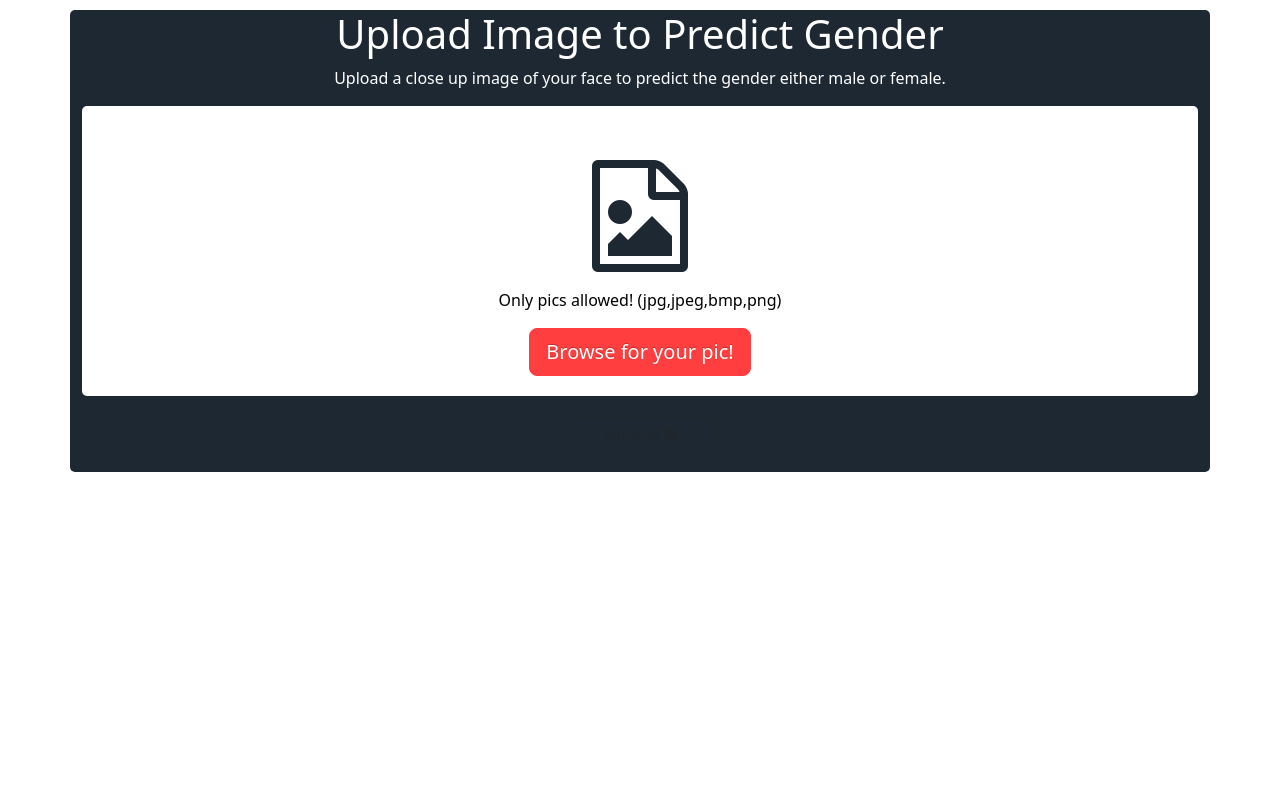
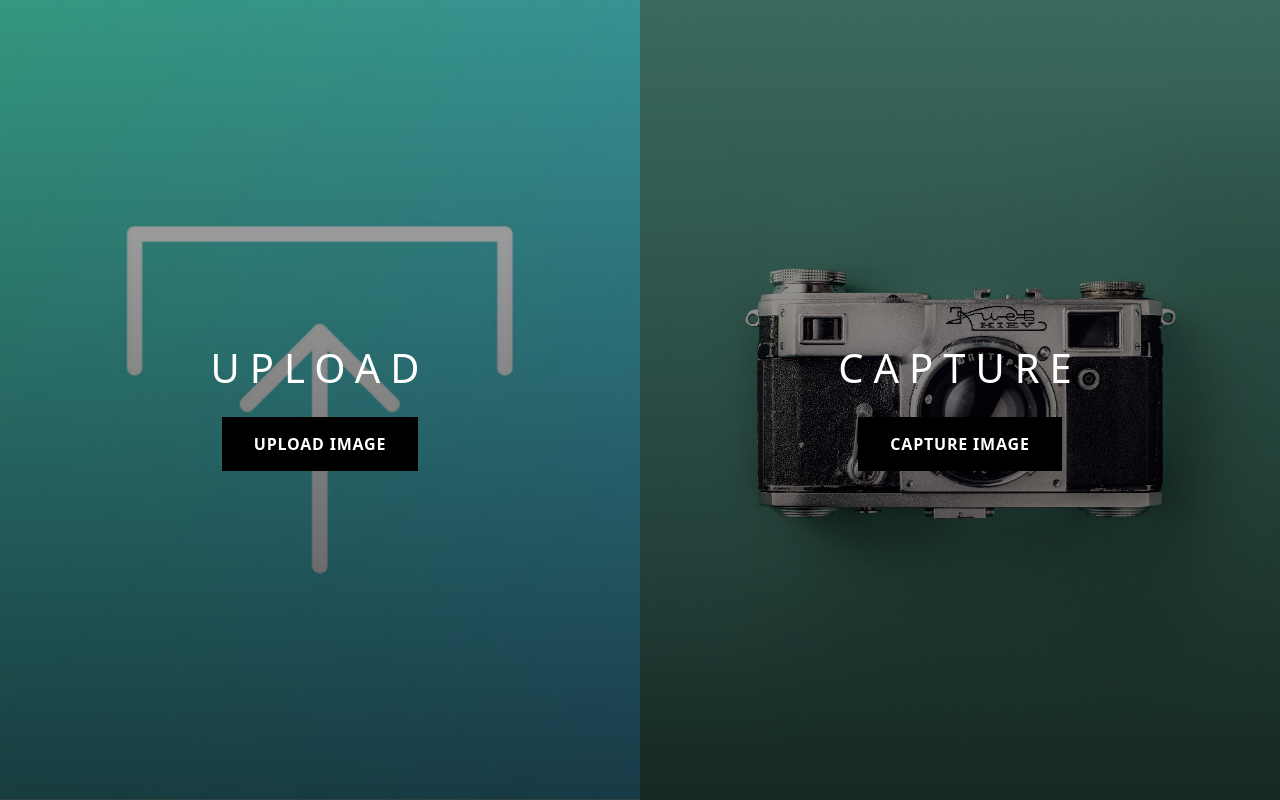
Before and after one commit to ItzDeadShot/male-female-classification-system, a Flask app: page / in a window 1280 px wide. Shown: the part 56-856 px from the top of the page. Before the commit the page ends 528 px from the top, so only its background shows below. Run offline with Flask 2, Linux system fonts and the light colour scheme; some libraries are stand-ins or nearby versions.

Commit message:
added capture and upload feature

```diff
--- a/app.py
+++ b/app.py
@@ -2,29 +2,29 @@ from flask import Flask, request, render_template, Response
 import tensorflow as tf
 import numpy as np
 from io import BytesIO
-import sass
+import base64
+import os
 
 app = Flask(__name__)
 
 # load the model
 model = tf.keras.models.load_model('model.h5')
 
-# @app.route('/css/style.css')
-# def serve_css():
-#   # read the SCSS file
-#   with open('static/scss/style.scss', 'r') as f:
-#     scss = f.read()
 
-#   # compile the SCSS to CSS
-#   css = sass.compile(string=scss)
-
-#   # return the CSS as a response
-#   return Response(css, mimetype='text/css')
+@app.after_request
+def add_header(response):
+    """
+    Add headers to both force latest IE rendering engine or Chrome Frame,
+    and also to cache the rendered page for 10 minutes.
+    """
+    response.headers['X-UA-Compatible'] = 'IE=Edge,chrome=1'
+    response.headers['Cache-Control'] = 'public, max-age=0'
+    return response
 
 
 @app.route('/')
 def home():
-    # render the template with a form for uploading an image
+    # render the template with a form for home page
     return render_template('index.html')
 
 
@@ -36,24 +36,40 @@ def upload():
 
 @app.route('/capture')
 def capture():
-    # render the template with a form for uploading an image
+    # render the template with a form for capturing an image
     return render_template('capture.html')
 
 
 @app.route('/about')
 def about():
-    # render the template with a form for uploading an image
+    # render the template with a form for about page
     return render_template('about.html')
 
 
 @app.route('/predict', methods=['POST'])
 def predict():
-    # get the uploaded image file
-    print(request.get_data())
-    image_file = request.files['fileup']
+    upload = True
+    if (request.content_type.split(';')[0] == "application/x-www-form-urlencoded"):
+        # get the uploaded image file
+        image_file = request.form['image'].split(',')[1]
+        # read the image file as a binary stream
+        image_binary_stream = BytesIO(base64.b64decode(image_file))
+        upload = False
+    else:
+        # get the uploaded image file
+        image_file = request.files['fileup']
+        # read the image file as a binary stream
+        image_binary_stream = BytesIO(image_file.read())
+        upload = True
 
-    # read the image file as a binary stream
-    image_binary_stream = BytesIO(image_file.read())
+    if os.path.exists("static/temp.jpg"):
+        os.remove("static/temp.jpg")
+    else:
+        print("The file does not exist")
+
+    # save the image to a file
+    with open('static/temp.jpg', 'wb') as f:
+        f.write(image_binary_stream.getvalue())
 
     # read the image file and preprocess it for the model
     image = tf.keras.preprocessing.image.load_img(
@@ -65,7 +81,7 @@ def predict():
     # make a prediction using the model
     prediction = model.predict(image)
 
-    title = ""
+    title = "Null"
     if int(prediction*2) >= 1:
         percentage = (round(float(((prediction[0]-0.5) + 0.5) * 100), 2))
         title = f"Male ({percentage}%)"
@@ -73,12 +89,13 @@ def predict():
         percentage = (round(float(((0.5-prediction[0])+0.5) * 100), 2))
         title = f"Female ({percentage}%)"
 
-    # save the image to a file
-    with open('static/temp.jpg', 'wb') as f:
-        f.write(image_binary_stream.getvalue())
-
-    # return the prediction and image to the template
-    return render_template('index.html', prediction=title, image='static/temp.jpg')
+    if upload:
+        # return the prediction and image to the template
+        return render_template('upload.html', prediction=title, image='static/temp.jpg')
+    else:
+        # return the prediction and image to the template
+        results = {'prediction': title, 'image': 'static/temp.jpg'}
+        return results
 
 
 if __name__ == '__main__':
--- /dev/null
+++ b/requirements.txt
@@ -0,0 +1,3 @@
+Flask==2.2.2
+numpy==1.24.1
+tensorflow==2.11.0
--- a/static/css/style.css
+++ b/static/css/style.css
@@ -103,3 +103,123 @@ h4 > strong {
   font-size: 1em;
   text-align: center;
 }
+
+.capture_prediction {
+  color: #ffffff;
+  margin-top: 16px !important;
+  font-size: 1em;
+  text-align: center;
+}
+
+#capture_result {
+  display: none;
+}
+
+body {
+
+  font-family: 'Montserrat', sans-serif;
+  font-weight: 300;
+  font-size: 14px;
+}
+
+
+.wrapper .left,
+.wrapper .right {
+  width: 100%;
+  height: 50vh;
+  position: relative;
+  overflow: hidden;
+  display: flex;
+  align-items: center;
+  justify-content: center;
+}
+
+
+.wrapper .image {
+  width: 100%;
+  height: 100%;
+  background-size: cover;
+  background-position: center;
+  position: absolute;
+  top: 0;
+  left: 0;
+  transition: 0.25s ease all;
+}
+
+
+.upload {
+  background: url('../images/upload.jpg');
+}
+
+.capture {
+  background: url('../images/capture.jpg');
+}
+
+
+
+.wrapper .caption {
+  position: relative;
+  z-index: 10;
+  color: #fff;
+  text-align: center;
+}
+
+
+.wrapper .caption h1 {
+  text-transform: uppercase;
+  letter-spacing: 0.25em;
+  margin-bottom:1em;
+}
+
+
+.wrapper .caption .button {
+  background: #000;
+  color: #fff;
+  padding: 1em 2em;
+  text-decoration: none;
+  font-weight: 600;
+  font-size: 1em;
+  text-transform: uppercase;
+  letter-spacing: 0.05em;
+  transition: 0.25s ease all;
+}
+
+
+.wrapper .caption .button:hover {
+  background: #ffd346;
+  color: #000;
+}
+
+
+.wrapper .side::before {
+  background: linear-gradient(0deg, rgba(0, 0, 0, 0.6979166666666667) 0%, rgba(0, 0, 0, 0.2721463585434174) 100%);
+  width: 100%;
+  height: 100%;
+  position: absolute;
+  top: 0;
+  left: 0;
+  z-index: 1;
+  content: '';
+  display: block;
+}
+
+
+.wrapper .left:hover .image,
+.wrapper .right:hover .image {
+  transform: scale(1.2);
+}
+
+@media screen and (min-width:1200px) {
+
+  .wrapper {
+        display: flex;
+  }
+
+
+  .wrapper .left,
+  .wrapper .right {
+        width: 50%;
+        height: 100vh;
+  }
+
+}
--- a/static/js/main.js
+++ b/static/js/main.js
@@ -1,32 +1,32 @@
-$('#fileup').change(function(){
+$("#fileup").change(function () {
   //here we take the file extension and set an array of valid extensions
-      var res=$('#fileup').val();
-      var arr = res.split("\\");
-      var filename=arr.slice(-1)[0];
-      filextension=filename.split(".");
-      filext="."+filextension.slice(-1)[0];
-      valid=[".jpg",".png",".jpeg",".bmp"];
+  var res = $("#fileup").val();
+  var arr = res.split("\\");
+  var filename = arr.slice(-1)[0];
+  filextension = filename.split(".");
+  filext = "." + filextension.slice(-1)[0];
+  valid = [".jpg", ".png", ".jpeg", ".bmp"];
   //if file is not valid we show the error icon, the red alert, and hide the submit button
-      if (valid.indexOf(filext.toLowerCase())==-1){
-          $( ".imgupload" ).hide("slow");
-          $( ".imgupload.ok" ).hide("slow");
-          $( ".imgupload.stop" ).show("slow");
+  if (valid.indexOf(filext.toLowerCase()) == -1) {
+    $(".imgupload").hide("slow");
+    $(".imgupload.ok").hide("slow");
+    $(".imgupload.stop").show("slow");
 
-          $('#namefile').css({"color":"red","font-weight":700});
-          $('#namefile').html("File "+filename+" is not  pic!");
+    $("#namefile").css({ color: "red", "font-weight": 700 });
+    $("#namefile").html("File " + filename + " is not  pic!");
 
-          $( "#submitbtn" ).hide();
-          $( "#fakebtn" ).show();
-      }else{
-          //if file is valid we show the green alert and show the valid submit
-          $( ".imgupload" ).hide("slow");
-          $( ".imgupload.stop" ).hide("slow");
-          $( ".imgupload.ok" ).show("slow");
+    $("#submitbtn").hide();
+    $("#fakebtn").show();
+  } else {
+    //if file is valid we show the green alert and show the valid submit
+    $(".imgupload").hide("slow");
+    $(".imgupload.stop").hide("slow");
+    $(".imgupload.ok").show("slow");
 
-          $('#namefile').css({"color":"green","font-weight":700});
-          $('#namefile').html(filename);
+    $("#namefile").css({ color: "green", "font-weight": 700 });
+    $("#namefile").html(filename);
 
-          $( "#submitbtn" ).show();
-          $( "#fakebtn" ).hide();
-      }
-  });
+    $("#submitbtn").show();
+    $("#fakebtn").hide();
+  }
+});
--- a/templates/about.html
+++ b/templates/about.html
@@ -1,4 +1,4 @@
-{% extends "base.html" %}} {% block title %} Home Page {% endblock %} {% block
+{% extends "base.html" %}} {% block title %} About Page {% endblock %} {% block
 content %}
 
 <div class="container">
--- a/templates/base.html
+++ b/templates/base.html
@@ -66,7 +66,12 @@
       integrity="sha384-w76AqPfDkMBDXo30jS1Sgez6pr3x5MlQ1ZAGC+nuZB+EYdgRZgiwxhTBTkF7CXvN"
       crossorigin="anonymous"
     ></script>
+    <script src="https://code.jquery.com/jquery-3.6.0.min.js"></script>
+    <script
+      type="text/javascript"
+      src="https://cdnjs.cloudflare.com/ajax/libs/webcamjs/1.0.24/webcam.js"
+    ></script>
     <script src="/static/js/main.js" defer></script>
-    <script src="https://code.jquery.com/jquery-3.6.0.min.js"></script>
+    {% block script %} {% endblock %}
   </body>
 </html>
--- a/templates/index.html
+++ b/templates/index.html
@@ -1,67 +1,20 @@
-{% extends "base.html" %}} {% block title %} Home Page {% endblock %} {% block
+{% extends "base.html" %} {% block title %} Home Page {% endblock %} {% block
 content %}
-<div class="container container-upload center">
-  <div class="row">
-    <div class="col-md-12">
-      <h1 class="white">Upload Image to Predict Gender</h1>
-      <p class="white">
-        Upload a close up image of your face to predict the gender either male or female.
-      </p>
+<div class="wrapper">
+  <div class="side left">
+    <div class="image upload"></div>
+    <div class="caption">
+      <h1>Upload</h1>
+      <a class="button" href="/upload">Upload Image</a>
     </div>
   </div>
 
-  <form
-    name="upload"
-    method="post"
-    action="/predict"
-    enctype="multipart/form-data"
-    accept-charset="utf-8"
-  >
-    <div class="row">
-      <div class="col-md-12 center">
-        <div class="btn-container">
-          <!--the three icons: default, ok file (img), error file (not an img)-->
-          <h1 class="imgupload"><i class="fa fa-file-image-o"></i></h1>
-          <h1 class="imgupload ok"><i class="fa fa-check"></i></h1>
-          <h1 class="imgupload stop"><i class="fa fa-times"></i></h1>
-          <!--this field changes dynamically displaying the filename we are trying to upload-->
-          <p id="namefile">Only pics allowed! (jpg,jpeg,bmp,png)</p>
-          <!--our custom btn which which stays under the actual one-->
-          <button type="button" id="btnup" class="btn btn-primary btn-lg">
-            Browse for your pic!
-          </button>
-          <!--this is the actual file input, is set with opacity=0 because we wanna see our custom one-->
-          <input type="file" value="" name="fileup" id="fileup" />
-        </div>
-      </div>
+  <div class="side right">
+    <div class="image capture"></div>
+    <div class="caption">
+      <h1>Capture</h1>
+      <a class="button" href="/capture">Capture Image</a>
     </div>
-    <!--additional fields-->
-    <div class="row">
-      <div class="col-md-12">
-        <!--the default disabled btn and the actual one shown only if the three fields are valid-->
-        <input
-          type="submit"
-          value="Submit!"
-          class="btn btn-primary"
-          id="submitbtn"
-        />
-        <button
-          type="button"
-          class="btn btn-default"
-          disabled="disabled"
-          id="fakebtn"
-        >
-          Submit! <i class="fa fa-minus-circle"></i>
-        </button>
-      </div>
-    </div>
-    <div class="row">
-      {% if image %}
-      <img src="{{ image }}" class="upimage" alt="Uploaded image" />
-      {% endif %} {% if prediction %}
-      <p class="prediction">Based on the image above, the predicted gender is: <b> {{ prediction }} </b></p>
-      {% endif %}
-    </div>
-  </form>
+  </div>
 </div>
 {% endblock %}
--- a/templates/upload.html
+++ b/templates/upload.html
@@ -1,4 +1,4 @@
-{% extends "base.html" %}} {% block title %} Home Page {% endblock %} {% block
+{% extends "base.html" %}} {% block title %} Upload Page {% endblock %} {% block
     content %}
     <div class="container container-upload center">
       <div class="row">
```
Also changed, not shown: static/js/webcam.js (added, +36 -0 lines), templates/capture.html (added, +57 -0 lines), static/images/capture.jpg (added), static/images/image_placeholder.png (added), static/images/upload.jpg (added), static/temp.jpg, 2 other files.
